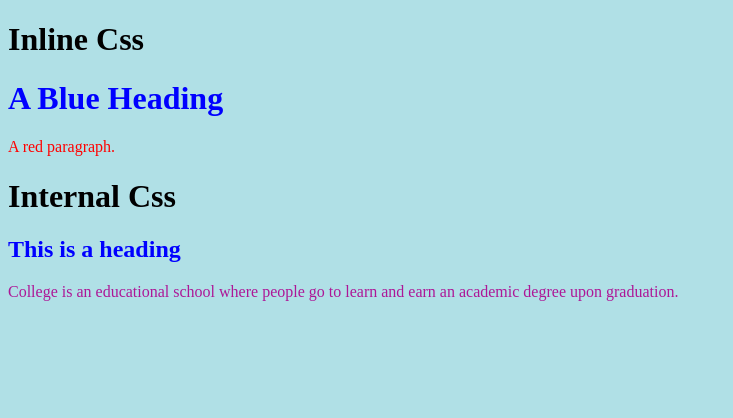
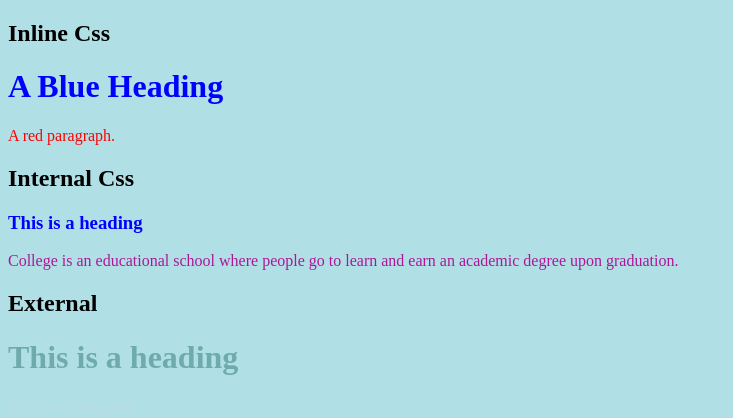
Before and after one commit to shubhamjoshi76/ICP-Assignment13, a plain HTML site: page index.html in a window 1280 px wide. Shown: the whole page, without its empty margins (0-733 px from the left). Drawn offline with Linux system fonts and the light colour scheme.

Commit message:
add External CSS

```diff
--- a/index.html
+++ b/index.html
@@ -1,24 +1,29 @@
 <!DOCTYPE html>
 <html lang="en">
 <head>
-
+    <link rel="stylesheet" href="styles.css">
     <title>Document</title>
     <style>
         body {background-color: powderblue;}
-        h2  {color: blue;}
+        h3  {color: blue;}
         .pa    {color: rgb(173, 23, 151);}
         </style>
 
 </head>
 <body>
-    <h1>Inline Css</h1>
+    <h2>Inline Css</h1>
     <h1 style="color:blue;">A Blue Heading</h1>
 
 <p style="color:red;">A red paragraph.</p>
 
-<h1> Internal Css</h1>
+<h2> Internal Css</h1>
 
-<h2>This is a heading</h1>
+<h3>This is a heading</h3>
 <p class="pa">College is an educational school where people go to learn and earn an academic degree upon graduation.</p>
+
+<h2>External</h1>
+<h1>This is a heading</h1>
+<p>This is a paragraph.</p>
+
 </body>
 </html>
--- /dev/null
+++ b/styles.css
@@ -0,0 +1,9 @@
+body {
+    background-color: powderblue;
+  }
+  h1 {
+    color: rgb(111, 171, 174);
+  }
+  p {
+    color: rgba(218, 206, 206, 0.205);
+  }
```
